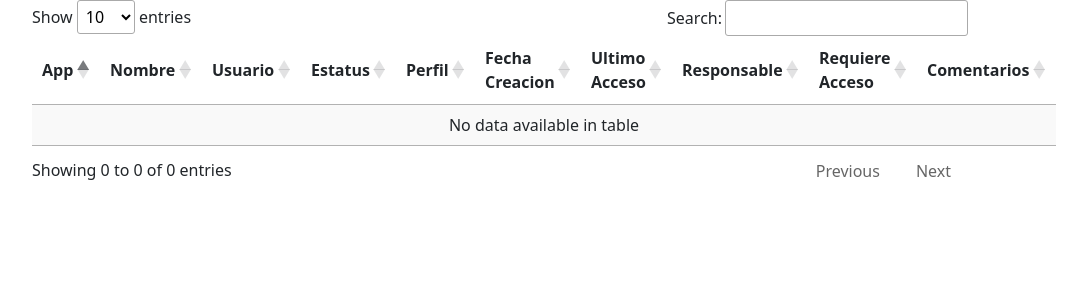
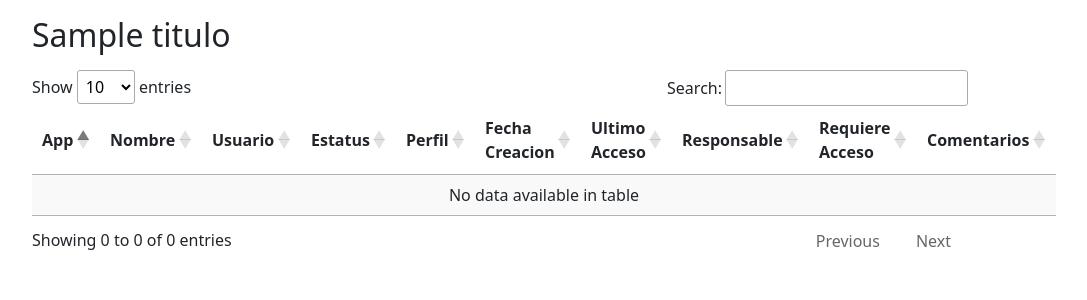
Before and after one commit to Sauce77/grusys, a Flask app: template templates/registros.html in a window 1280 px wide. Shown: the part 56-356 px from the top of the page, without its empty margins (140-1227 px from the left). Run offline with Flask 3, Linux system fonts and the light colour scheme; the template is opened without the code that fills it: most values are stand-ins (such as "Sample title", 1, 10 or a date in 2020); some libraries are stand-ins or nearby versions.

Commit message:
modificar color en_extraccion

```diff
--- a/admin_user.py
+++ b/admin_user.py
@@ -36,7 +36,7 @@ def mostrar_todos_registros():
     respuesta.raise_for_status()  # Lanza una excepción para códigos de error 4xx o 5xx
 
     datos_json = respuesta.json()
-    return render_template("registros.html", auth=auth, data=datos_json)
+    return render_template("registros.html", auth=auth, data=datos_json, titulo="Todos los registros")
 
 
 @routes_admin_user.route("/registros/<app>")
--- a/templates/registros.html
+++ b/templates/registros.html
@@ -16,7 +16,7 @@
     {% include "_offcanvas.html" %}
 
     <div class="container w-75">
-
+      <h2 class="my-3">{{ titulo }}</h2>
       <table id="tablaExtraccion" class="display">
           <thead>
               <tr>
@@ -57,7 +57,13 @@
             { data: 'responsable' },
             { data: 'requiere_acceso' },
             { data: 'comentarios' }
-          ]
+          ],
+          rowCallback: function(row, data) {
+            // Ejemplo: colorear la fila si el valor de la columna 'estado' es 'Pendiente'
+            if (data.en_extraccion === false ) { // Asumiendo que 'estado' está en la tercera columna (índice 2)
+              $(row).css('background-color', 'yellow');
+            }
+          }
         });
       });
     </script>
```
